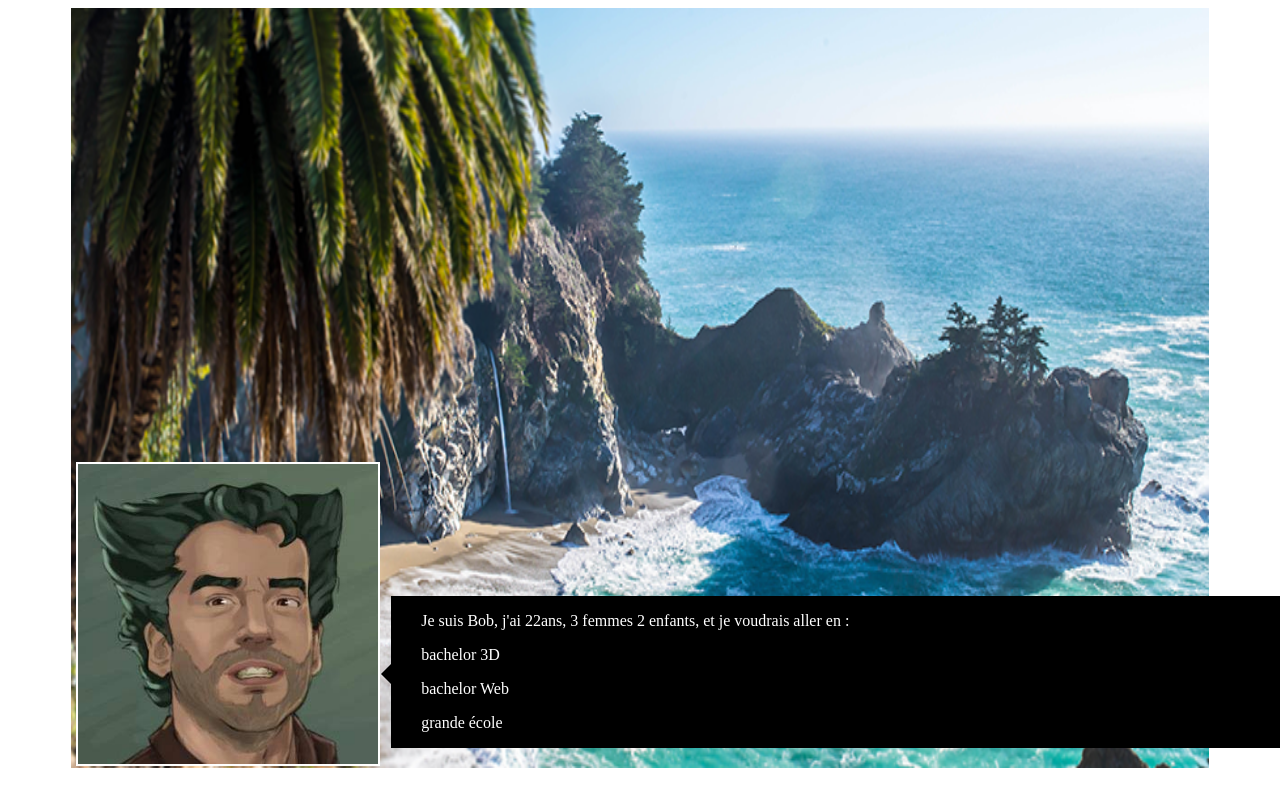
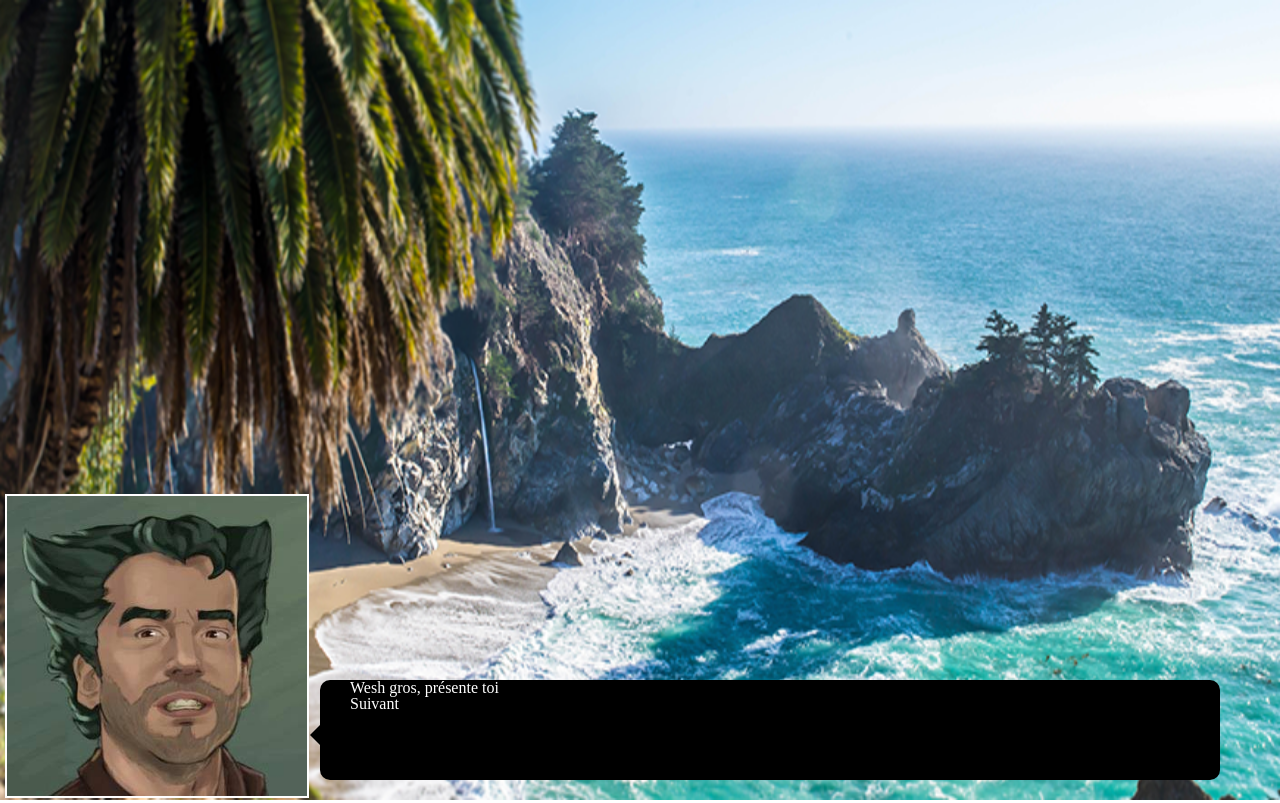
Before and after one commit to Telmalk/LeRendezVous, a plain HTML site: page public/index.html in a window 1280 px wide. Drawn offline with Linux system fonts and the light colour scheme.

Commit message:
generation automatoqie de l algo

```diff
--- /dev/null
+++ b/public/asset/css/reset.css
@@ -0,0 +1,48 @@
+/* http://meyerweb.com/eric/tools/css/reset/
+   v2.0 | 20110126
+   License: none (public domain)
+*/
+
+html, body, div, span, applet, object, iframe,
+h1, h2, h3, h4, h5, h6, p, blockquote, pre,
+a, abbr, acronym, address, big, cite, code,
+del, dfn, em, img, ins, kbd, q, s, samp,
+small, strike, strong, sub, sup, tt, var,
+b, u, i, center,
+dl, dt, dd, ol, ul, li,
+fieldset, form, label, legend,
+table, caption, tbody, tfoot, thead, tr, th, td,
+article, aside, canvas, details, embed,
+figure, figcaption, footer, header, hgroup,
+menu, nav, output, ruby, section, summary,
+time, mark, audio, video {
+    margin: 0;
+    padding: 0;
+    border: 0;
+    font-size: 100%;
+    font: inherit;
+    vertical-align: baseline;
+}
+/* HTML5 display-role reset for older browsers */
+article, aside, details, figcaption, figure,
+footer, header, hgroup, menu, nav, section {
+    display: block;
+}
+body {
+    line-height: 1;
+}
+ol, ul {
+    list-style: none;
+}
+blockquote, q {
+    quotes: none;
+}
+blockquote:before, blockquote:after,
+q:before, q:after {
+    content: '';
+    content: none;
+}
+table {
+    border-collapse: collapse;
+    border-spacing: 0;
+}
--- a/public/asset/css/style.css
+++ b/public/asset/css/style.css
@@ -1,9 +1,8 @@
 .container {
     position: relative;
-    width: 90%;
-    height: 95vh;
+    width: 100%;
+    height: 100vh;
     margin: auto auto;
-    background: red;
 }
 
 .imgSituation {
@@ -31,6 +30,8 @@
     left: 320px;
     width: 900px;
     background: black;
+    border-radius: 10px;
+    height: 100px;
 }
 
 .arrow-left {
--- a/public/asset/js/main.js
+++ b/public/asset/js/main.js
@@ -1,32 +1,63 @@
 let timeLine = [tl1, tl2];
 
-const templateCore = () => {
+const templateCore = (situation, choices) => {
+    document.querySelector("body").innerHTML = "";
+    let myDiv = document.createElement('div');
+    let inteCore = `<section class="core">
+       <div class="container">
+           <img class="imgSituation" src="./asset/img/desert-island.png">
+           <div class="characterContainer">
+               <img class="characterImg" src="./asset/img/brontis.jpg">
+           </div>
+           <div class="bubbleText">
+               <p class="text situation">${situation}</p>
+               <div class="answerContainer">
+                  <!-- <p class="text answer">bachelor 3D</p>
+                   <p class="text answer">bachelor Web</p>
+                   <p class="text answer">grande école</p> -->
+               </div>
+               <div class="arrow-left"></div>
+           </div>
+       </div>
+    </section>`;
 
+    myDiv.innerHTML = inteCore;
+    document.querySelector('body').appendChild(myDiv);
+    let answerContainer = document.querySelector(".answerContainer");
+    for (let i = 0; i < choices.length; i++) {
+        let myAnswer = document.createElement('p');
+        myAnswer.dataset.target = choices[i].target;
+        myAnswer.innerHTML = choices[i].content;
+        myAnswer.classList.add('text', 'answer');
+        answerContainer.appendChild(myAnswer);
+    }
+    console.log(myDiv);
+    return myDiv;
 };
 
-
-
-const display = (text, choices) => {
+const display = (situation, choices) => {
     let body = document.querySelector('body');
-    let template = `
-        <p>${text}</p>
-    `;
-    let templateChoice = ``;
-    for (let i = 0; i < choices.length; i++) {
-        templateChoice += `<div data-target="${choices[i].target}" class="next">${choices[i].content}</div>`
+    let newChoice = templateCore(situation, choices);
+    body.appendChild(newChoice);
+    let but = document.querySelectorAll(".answer");
+    for (let i = 0; i < but.length; i++) {
+        but[i].addEventListener("click", function () {
+            console.log('toto');
+            let target = this.getAttribute("data-target");
+            let redirection = target.split(',');
+            display(timeLine[redirection[0]][redirection[1]].situation, timeLine[redirection[0]][redirection[1]].answers);
+        });
     }
-    body.innerHTML = template + templateChoice;
-    let but = document.querySelectorAll(".next");
-        for (let i = 0; i < but.length; i++) {
-            but[i].addEventListener("click", function () {
-                let target = this.getAttribute("data-target");
-                let wesh = target.split(',');
-                console.log(wesh);
-                display(timeLine[wesh[0]][wesh[1]].situation, timeLine[wesh[0]][wesh[1]].answers);
-
-            });
-        }
 };
 
 
 display(timeLine[0][0].situation, timeLine[0][0].answers);
+
+/*let template = `
+    <p>${situation}</p>
+`;*/
+//let templateChoice = ``;
+//for (let i = 0; i < choices.length; i++) {
+//templateChoice += `<div data-target="${choices[i].target}" class="next">${choices[i].content}</div>`
+//}
+//document.querySelector('body').innerHTML = templateCore();
--- a/public/index.html
+++ b/public/index.html
@@ -5,11 +5,12 @@
     <meta name="viewport"
           content="width=device-width, user-scalable=no, initial-scale=1.0, maximum-scale=1.0, minimum-scale=1.0">
     <meta http-equiv="X-UA-Compatible" content="ie=edge">
+    <link rel="stylesheet" type="text/css" href="asset/css/reset.css">
     <link rel="stylesheet" type="text/css" href="asset/css/style.css">
     <title>Document</title>
 </head>
 <body>
-    <section class="core">
+    <!--<section class="core">
        <div class="container">
            <img class="imgSituation" src="./asset/img/desert-island.png">
            <div class="characterContainer">
@@ -18,15 +19,14 @@
            <div class="bubbleText">
                <p class="text situation">Je suis Bob, j'ai 22ans, 3 femmes 2 enfants, et je voudrais aller en :</p>
                <div class="answerContainer">
-                   <p class="text answer">bachelor 3D</p>
-                   <p class="text answer">bachelor Web</p>
+                   <p data-target="0,1" class="text answer">bachelor Web</p>
                    <p class="text answer">grande école</p>
                </div>
                <div class="arrow-left"></div>
            </div>
        </div>
-    </section>
+    </section>-->
 </body>
-<!-- <script src="./asset/js/data.js"></script>
-<script src="./asset/js/main.js"></script> -->
+<script src="./asset/js/data.js"></script>
+<script src="./asset/js/main.js"></script>
 </html>
```
